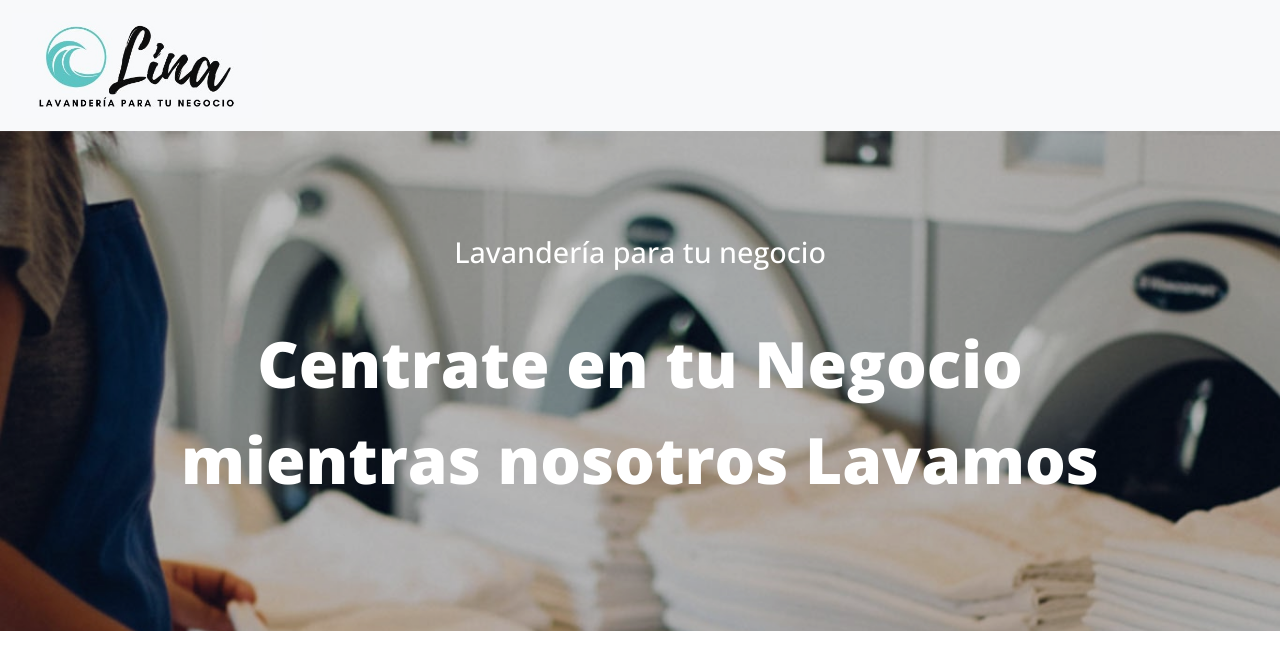
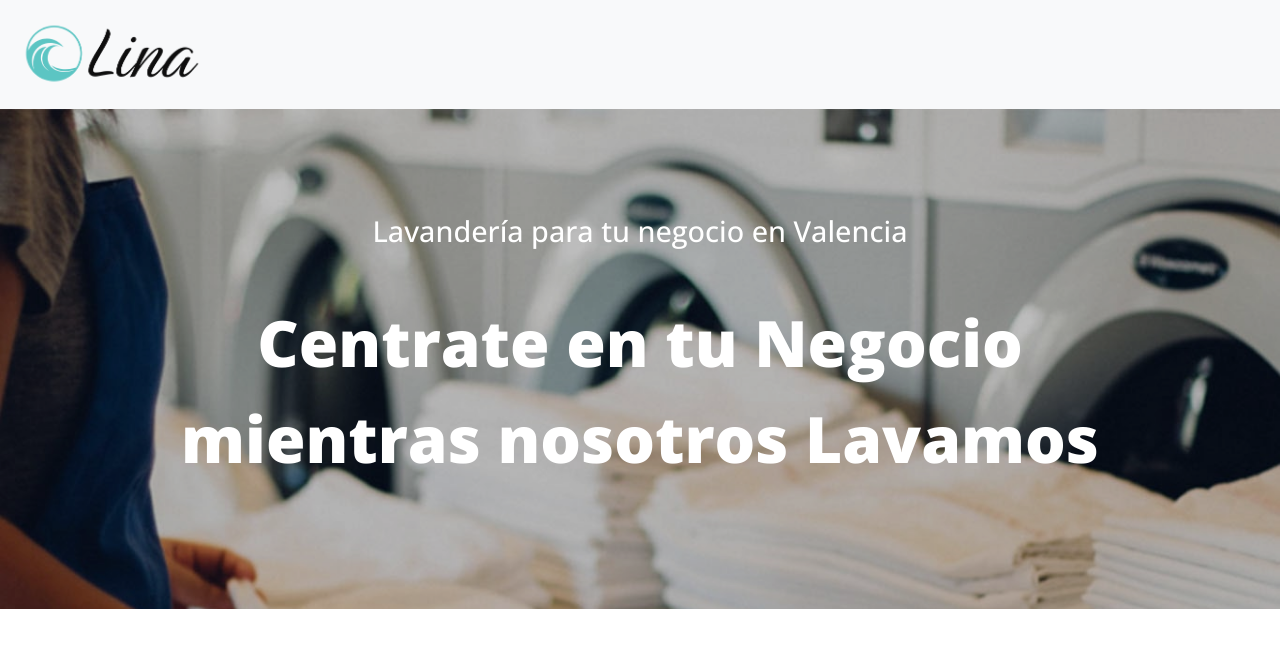
Before and after one commit to hana-koubova/lina-lavanderia, a Flask app: page / in a window 1280 px wide. Shown: the top 671 px of the page. Run offline with Flask 3, Linux system fonts and the light colour scheme; some libraries are stand-ins or nearby versions.

Commit message:
structured data add, favicons add, new logo, location add

```diff
--- a/templates/base.html
+++ b/templates/base.html
@@ -13,11 +13,11 @@
     <link href="https://cdn.quilljs.com/1.3.6/quill.snow.css" rel="stylesheet">
 
     <!--Favicons-->
-    <!--<link rel="icon" type="image/x-icon" href="{{ url_for('static', filename='/favicons/favicon.ico') }}">
+    <link rel="icon" type="image/x-icon" href="{{ url_for('static', filename='/favicons/favicon.ico') }}">
     <link rel="apple-touch-icon" sizes="180x180" href="{{ url_for('static', filename='/favicons/apple-touch-icon.png') }}">
     <link rel="icon" type="image/png" sizes="32x32" href="{{ url_for('static', filename='/favicons//favicon-32x32.png') }}">
     <link rel="icon" type="image/png" sizes="16x16" href="{{ url_for('static', filename='/favicons/favicon-16x16.png') }}">
-    <link rel="manifest" href="{{ url_for('static', filename='/favicons/site.webmanifest') }}">-->
+    <link rel="manifest" href="{{ url_for('static', filename='/favicons/site.webmanifest') }}">
 
     <!-- Google tag (gtag.js) -->
     <!--<script async src="https://www.googletagmanager.com/gtag/js?id=G-9PG26BEWTJ"></script>
@@ -41,7 +41,7 @@
   <body>
     <nav class="navbar navbar-expand-lg navbar-light bg-light">
       <div class="container-fluid">
-      <a class="navbar-brand" href="/"><img src="{{url_for('static', filename='/images/logo_2.jpg')}}" alt="page logo" width="250"></a>
+      <a class="navbar-brand" href="/"><img src="{{url_for('static', filename='/logos/logo_2.png')}}" alt="page logo" width="200"></a>
 
       <!--<button class="navbar-toggler" type="button" data-bs-toggle="collapse" data-bs-target="#navbarSupportedContent" aria-controls="navbarSupportedContent" aria-expanded="false" aria-label="Toggle navigation">
         <span class="navbar-toggler-icon"></span>
--- a/templates/index.html
+++ b/templates/index.html
@@ -1,10 +1,26 @@
 {% extends "base.html" %}
 
-{% block title %} Lavanderia {% endblock %}
-{% block description %}"Lavamos tu colada mientras tu te centras en tu negocio."{% endblock %}
+{% block title %} Lina Lavandería {% endblock %}
+{% block description %}"Optimiza tu negocio con un servicio de lavandería eficiente y sostenible. En Lina, nos encargamos de la limpieza de sábanas, toallas y otros textiles, para que tú puedas enfocarte en tus clientes."{% endblock %}
 
 {% block head %}
     <!-- Structured data-->
+    <script type="application/ld+json">
+        {
+          "@context": "https://schema.org",
+          "@type": "WebSite",
+          "name": "Lina Lavandería",
+          "url": "https://linalavanderia.es",
+          "publisher": {
+            "@type": "Organization",
+            "name": "Lina Lavandería",
+            "logo": {
+              "@type": "ImageObject",
+              "url": "https://linalavanderia.es/static/images/logo_2.jpg"
+            }
+          }
+        }
+    </script>
 {% endblock %}
 
 {% block content %}
@@ -15,7 +31,7 @@
 
     <div class="row d-flex justify-content-center m-1">
         <div class="col-lg-10 col-sm-12 d-flex flex-column justify-content-center hero-section-text m-5">
-                <h1 class="hero-subheadline-top text-center">Lavandería para tu negocio</h1>
+                <h1 class="hero-subheadline-top text-center">Lavandería para tu negocio en Valencia</h1>
                 <h2 class="hero-headline text-center">Centrate en tu Negocio mientras nosotros Lavamos</h2>
         </div>
     </div>
@@ -130,6 +146,12 @@
                             <path d="M3.654 1.328a.678.678 0 0 0-1.015-.063L1.605 2.3c-.483.484-.661 1.169-.45 1.77a17.6 17.6 0 0 0 4.168 6.608 17.6 17.6 0 0 0 6.608 4.168c.601.211 1.286.033 1.77-.45l1.034-1.034a.678.678 0 0 0-.063-1.015l-2.307-1.794a.68.68 0 0 0-.58-.122l-2.19.547a1.75 1.75 0 0 1-1.657-.459L5.482 8.062a1.75 1.75 0 0 1-.46-1.657l.548-2.19a.68.68 0 0 0-.122-.58zM1.884.511a1.745 1.745 0 0 1 2.612.163L6.29 2.98c.329.423.445.974.315 1.494l-.547 2.19a.68.68 0 0 0 .178.643l2.457 2.457a.68.68 0 0 0 .644.178l2.189-.547a1.75 1.75 0 0 1 1.494.315l2.306 1.794c.829.645.905 1.87.163 2.611l-1.034 1.034c-.74.74-1.846 1.065-2.877.702a18.6 18.6 0 0 1-7.01-4.42 18.6 18.6 0 0 1-4.42-7.009c-.362-1.03-.037-2.137.703-2.877z"/>
                         </svg>
                         633 603 209</p>
+                        <p class="fs-3 font-bolder p-2">
+                            <svg xmlns="http://www.w3.org/2000/svg" width="30" height="30" fill="currentColor" class="bi bi-geo-alt" viewBox="0 0 16 16">
+                                <path d="M12.166 8.94c-.524 1.062-1.234 2.12-1.96 3.07A32 32 0 0 1 8 14.58a32 32 0 0 1-2.206-2.57c-.726-.95-1.436-2.008-1.96-3.07C3.304 7.867 3 6.862 3 6a5 5 0 0 1 10 0c0 .862-.305 1.867-.834 2.94M8 16s6-5.686 6-10A6 6 0 0 0 2 6c0 4.314 6 10 6 10"/>
+                                <path d="M8 8a2 2 0 1 1 0-4 2 2 0 0 1 0 4m0 1a3 3 0 1 0 0-6 3 3 0 0 0 0 6"/>
+                              </svg>
+                        Valencia</p>
                     <p class="fs-5 font-bold pt-3">Lunes - Viernes</p>
                     <p class="fs-5 pb-3">9 - 16</p>
                     <p class="fs-5">O utiliza nuestro formulario de contacto.</p>
```
Also changed, not shown: static/favicons/android-chrome-192x192.png (added), static/favicons/android-chrome-512x512.png (added), static/favicons/apple-touch-icon.png (added), static/favicons/favicon-16x16.png (added), static/favicons/favicon-32x32.png (added), static/favicons/favicon.ico (added), static/favicons/site.webmanifest (added), static/logos/logo_1.png (added), static/logos/logo_2.png (added), 2 other files.
